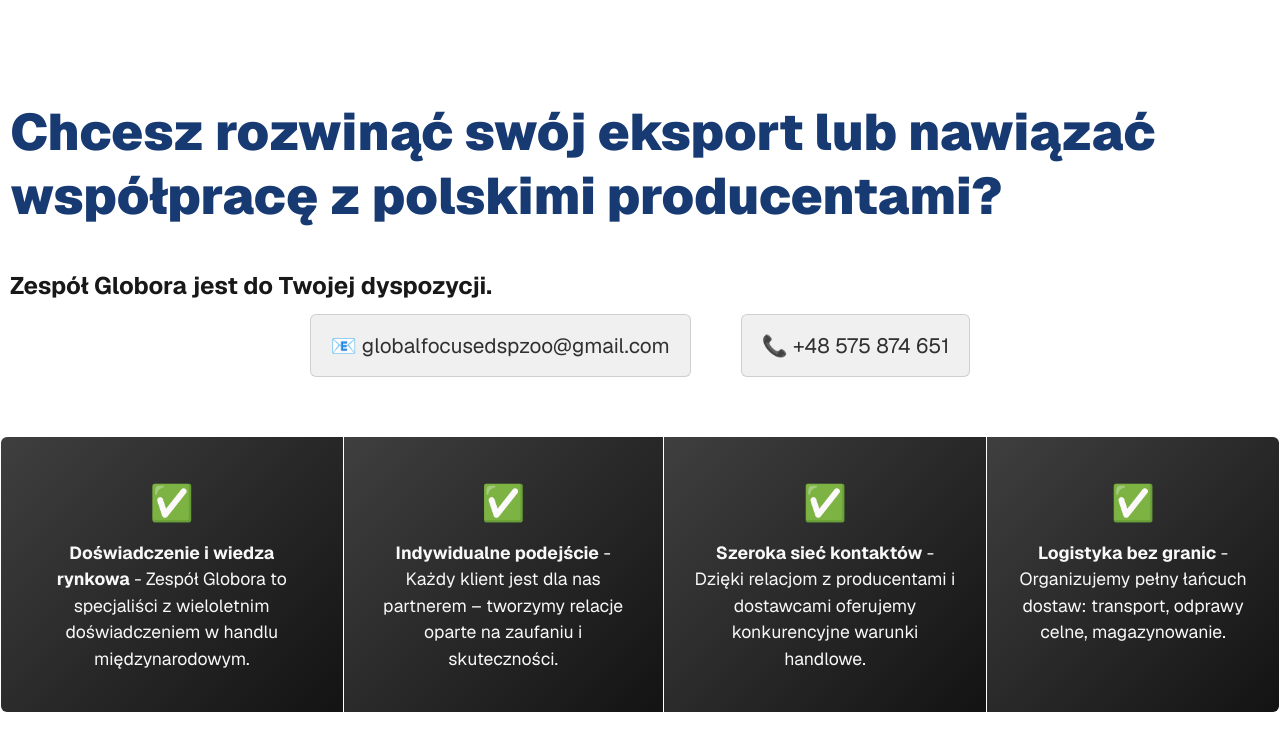
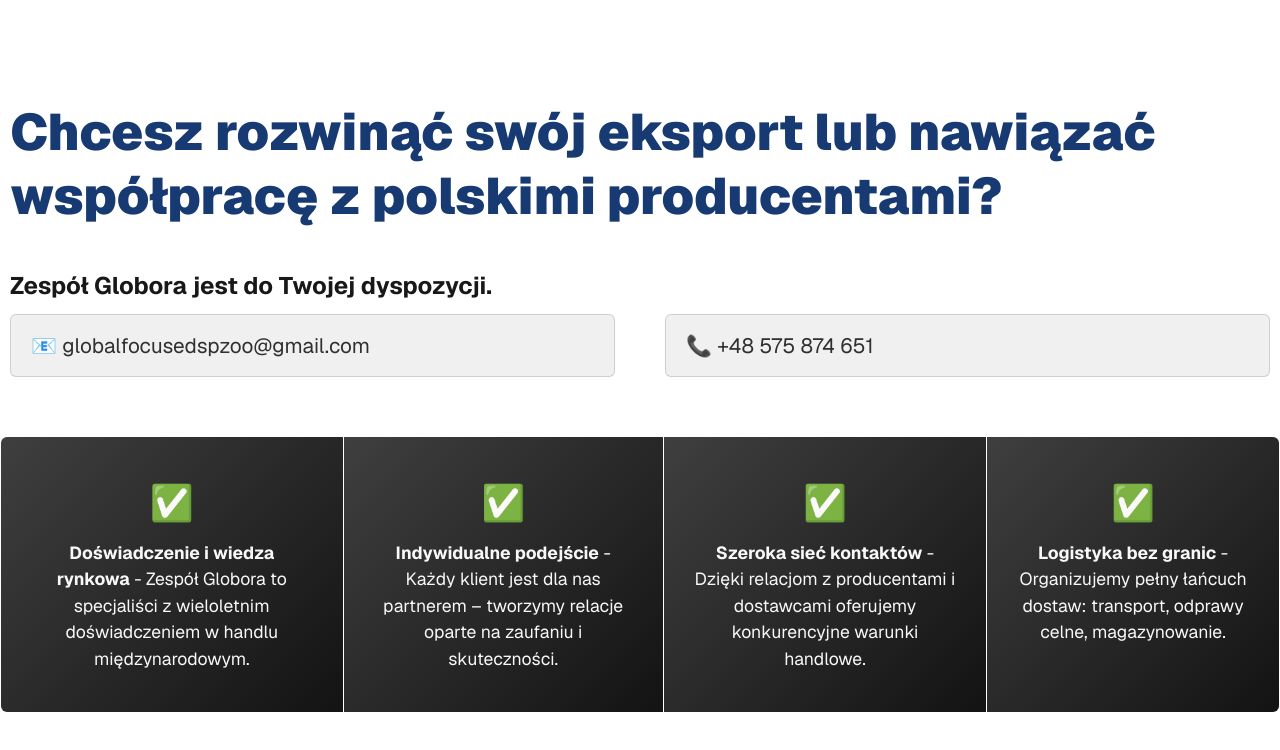
Before and after one commit to Baziovsky00/globora_preview, a Next.js app: page /components/LandingPageLayout/Contact in a window 1280 px wide. Shown: the top 750 px of the page. Built offline with nearby package versions, Linux system fonts and the light colour scheme.

Commit message:
push changes

```diff
--- a/src/app/components/LandingPageLayout/Contact/styles.module.css
+++ b/src/app/components/LandingPageLayout/Contact/styles.module.css
@@ -47,6 +47,7 @@
     background-color: rgb(240, 240, 240);
     padding: 15px 20px;
     border-radius: 6px;
+    width: 100%;
     border: 1px solid #b9b9b99a;
 }
 
@@ -142,6 +143,7 @@
     }
 
     .contact p {
+        width: 98%;
         padding: 10px 8px;
     }
 
@@ -160,4 +162,8 @@
     .page h3 {
         font-size: 1.3em;
     }
+
+    .contact p {
+        width: 95%;
+    }
 }
```
